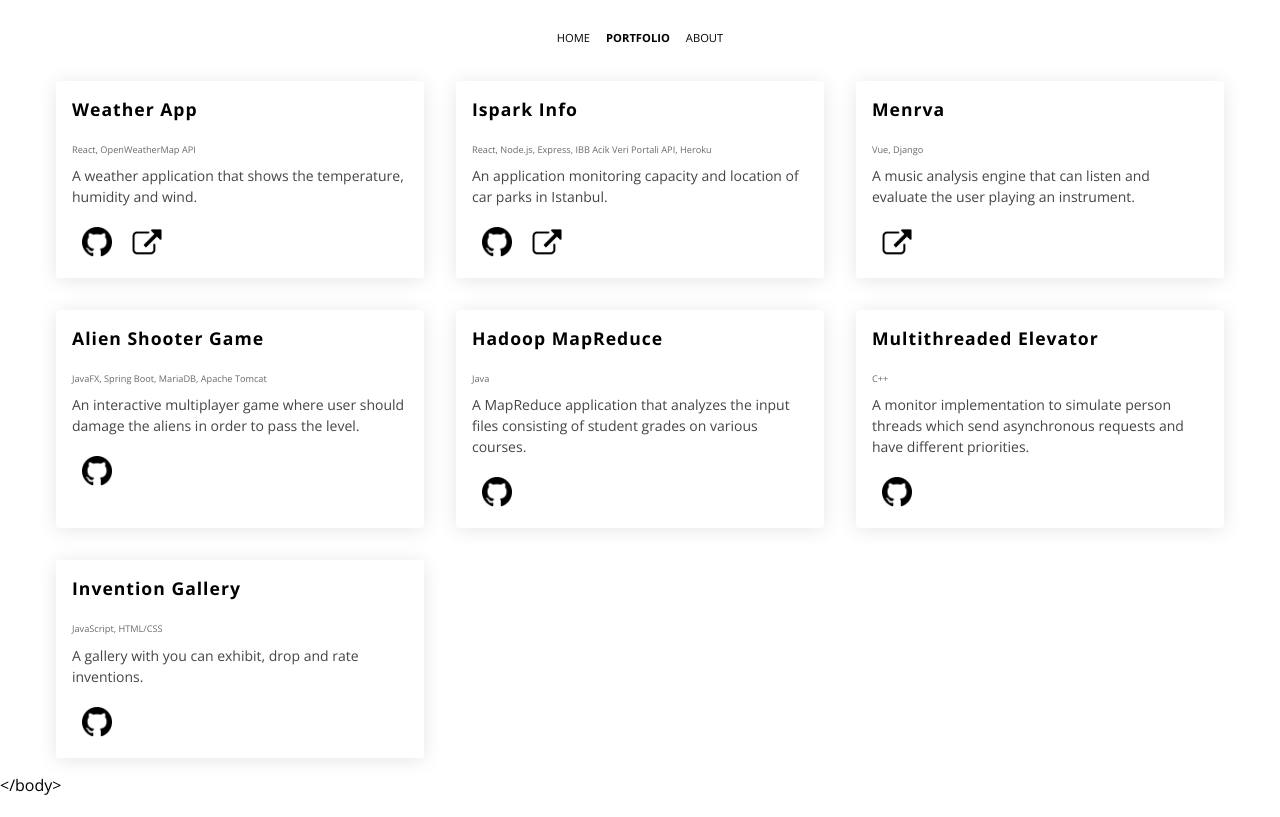
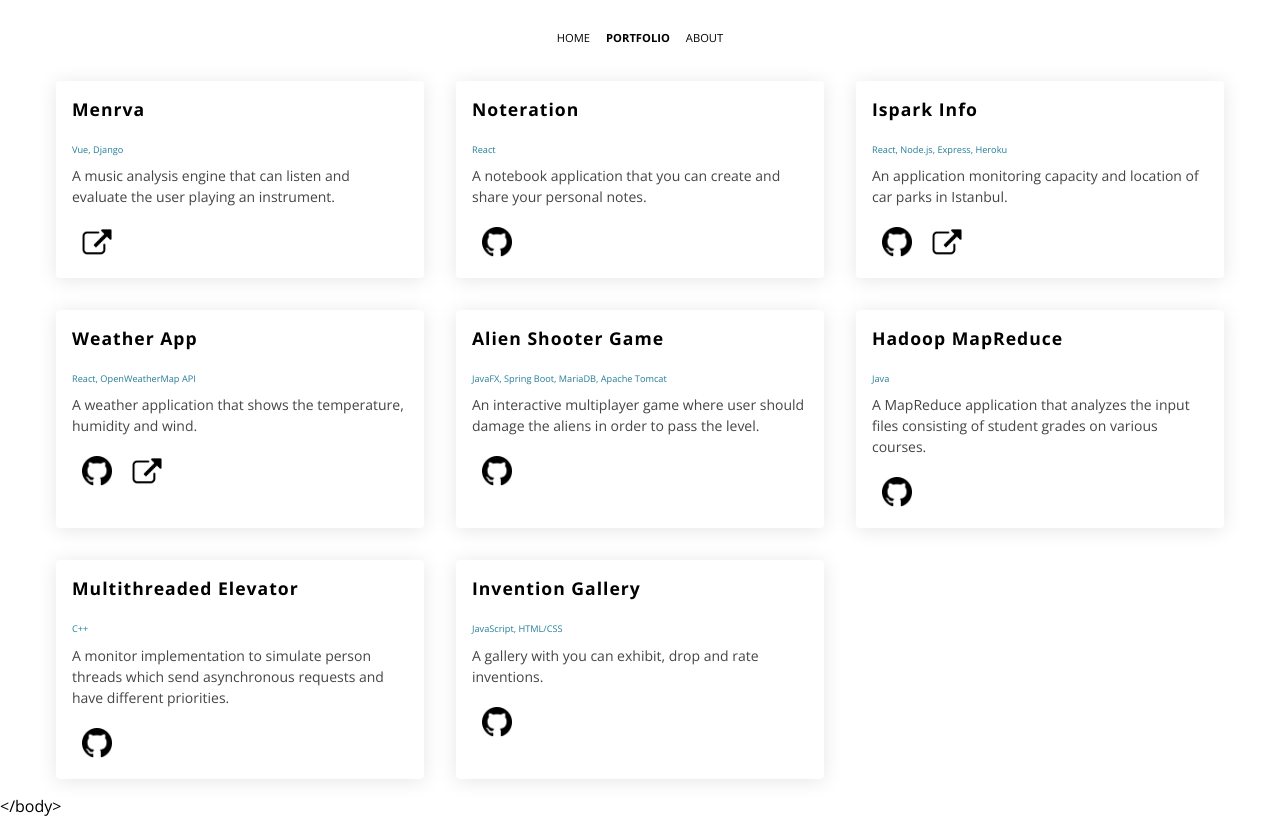
Before and after one commit to ilkyazar/ilkyazar.github.io, a React (Create React App) app: page /portfolio in a window 1280 px wide. Built offline with nearby package versions, Linux system fonts and the light colour scheme.

Commit message:
update portfolio, change link colors, add photo

```diff
--- a/src/components/bio/Bio.css
+++ b/src/components/bio/Bio.css
@@ -1,6 +1,6 @@
 
 .text {
-    margin-top: 100px;
+    margin-top: 15px;
     margin-left: auto;
     margin-right: auto;
     width: 20em;
@@ -32,3 +32,8 @@ ul {
 li {
     padding: 5px;
   }
+
+.photo a img {
+  width: 250px;
+  height: 250px;
+}
--- a/src/components/bio/Bio.js
+++ b/src/components/bio/Bio.js
@@ -1,5 +1,6 @@
 import React from "react";
 import './Bio.css';
+import Photo from "../../assets/about/ilkyaz_photo.JPG";
 
 var Bio = function () {
     var link = <a href={"https://ceng.metu.edu.tr/course-list"}>METU - Computer Engineering</a>;
@@ -23,6 +24,9 @@ var Bio = function () {
               <li>Node.js</li>
               <li>HTML/CSS</li>
             </ul>
+            <div className="photo">
+              <a><img src={Photo} alt="ilkyaz_arabaci_photo"></img></a>
+            </div>
 
         </div>
       );
--- a/src/components/nav-bar/NavigationBar.js
+++ b/src/components/nav-bar/NavigationBar.js
@@ -17,7 +17,7 @@ import './NavBar.css';
 export default function NavBar() {
 
     return (
-        <Router>
+        <Router basename={`${process.env.PUBLIC_URL}/`}>
             <div>
                 <nav className="nav-bar">
                     <ul className="nav-pills">
@@ -47,7 +47,7 @@ export default function NavBar() {
                     <Route path="/contact">
                         <Contact />
                     </Route>
-                    <Route path="/">
+                    <Route exact path="/">
                         <Home />
                     </Route>
                 </Switch>
--- a/src/components/portfolio/Portfolio.css
+++ b/src/components/portfolio/Portfolio.css
@@ -66,7 +66,7 @@
 .card-body h6 {
     font-weight: 300;
     font-size: 0.575rem;
-    color: rgb(109, 105, 105);
+    color: rgb(37, 126, 153);
     margin-bottom: 1em;
 }
 
--- a/src/components/portfolio/Portfolio.js
+++ b/src/components/portfolio/Portfolio.js
@@ -7,6 +7,58 @@ var Portfolio = function () {
     return (
         <div className="main">
             <ul className="container">
+
+                <li className="card">
+                    <div className="card-body">
+                        <h4>
+                        Menrva
+                        </h4>
+                        <br/>
+                        <h6>Vue, Django</h6>
+                        <p>
+                        A music analysis engine that can listen and evaluate the user playing an instrument.
+                        </p>
+                        <div className="links">
+                            <a href="http://senior.ceng.metu.edu.tr/2020/menrva/"
+                            ><img src={VisitSiteLogo} alt="senior.ceng.metu.edu.tr/2020/menrva/"></img></a>
+                        </div>
+                    </div>
+                </li>
+
+                <li className="card">
+                    <div className="card-body">
+                        <h4>
+                        Noteration
+                        </h4>
+                        <br/>
+                        <h6>React</h6>
+                        <p>
+                        A notebook application that you can create and share your personal notes.
+                        </p>
+                        <div className="links">
+                            <a href="https://github.com/eteration-bootcamp/2020-bootcamp-team-5"
+                            ><img src={GithubLogo} alt="https://github.com/eteration-bootcamp/2020-bootcamp-team-5"></img></a>
+                        </div>
+                    </div>
+                </li>
+
+                <li className="card">
+                    <div className="card-body">
+                        <h4>Ispark Info
+                        </h4>
+                        <br/>
+                        <h6>React, Node.js, Express, Heroku</h6>
+                        <p>
+                        An application monitoring capacity and location of car parks in Istanbul.
+                        </p>
+                        <div className="links">
+                            <a href="https://github.com/ilkyazar/react-carpark-info"
+                            ><img src={GithubLogo} alt="github.com/ilkyazar/react-carpark-info"></img></a>
+                            <a href="https://ispark-carpark-info.herokuapp.com/"
+                            ><img src={VisitSiteLogo} alt="ispark-carpark-info.herokuapp.com/"></img></a>
+                        </div>
+                    </div>
+                </li>
 
                 <li className="card">
                     <div className="card-body">
@@ -23,41 +75,6 @@ var Portfolio = function () {
                             ><img src={GithubLogo} alt="github.com/ilkyazar/react-weather-app"></img></a>
                             <a href="https://ilkyazar.github.io/react-weather-app/"
                             ><img src={VisitSiteLogo} alt="ilkyazar.github.io/react-weather-app/"></img></a>
-                        </div>
-                    </div>
-                </li>
-
-                <li className="card">
-                    <div className="card-body">
-                        <h4>Ispark Info
-                        </h4>
-                        <br/>
-                        <h6>React, Node.js, Express, IBB Acik Veri Portali API, Heroku</h6>
-                        <p>
-                        An application monitoring capacity and location of car parks in Istanbul.
-                        </p>
-                        <div className="links">
-                            <a href="https://github.com/ilkyazar/react-carpark-info"
-                            ><img src={GithubLogo} alt="github.com/ilkyazar/react-carpark-info"></img></a>
-                            <a href="https://ispark-carpark-info.herokuapp.com/"
-                            ><img src={VisitSiteLogo} alt="ispark-carpark-info.herokuapp.com/"></img></a>
-                        </div>
-                    </div>
-                </li>
-
-                <li className="card">
-                    <div className="card-body">
-                        <h4>
-                        Menrva
-                        </h4>
-                        <br/>
-                        <h6>Vue, Django</h6>
-                        <p>
-                        A music analysis engine that can listen and evaluate the user playing an instrument.
-                        </p>
-                        <div className="links">
-                            <a href="http://senior.ceng.metu.edu.tr/2020/menrva/"
-                            ><img src={VisitSiteLogo} alt="senior.ceng.metu.edu.tr/2020/menrva/"></img></a>
                         </div>
                     </div>
                 </li>
```
Also changed, not shown: src/assets/about/ilkyaz_photo.JPG (added).
